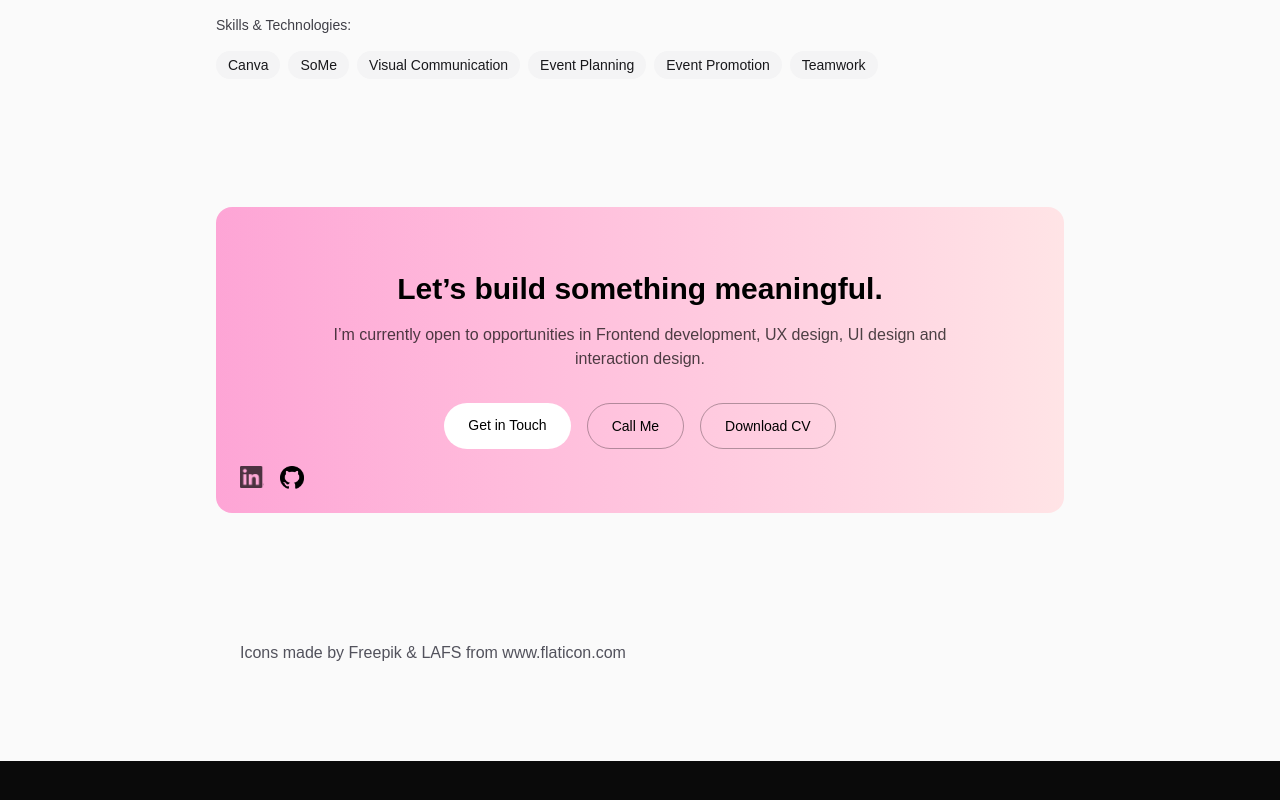
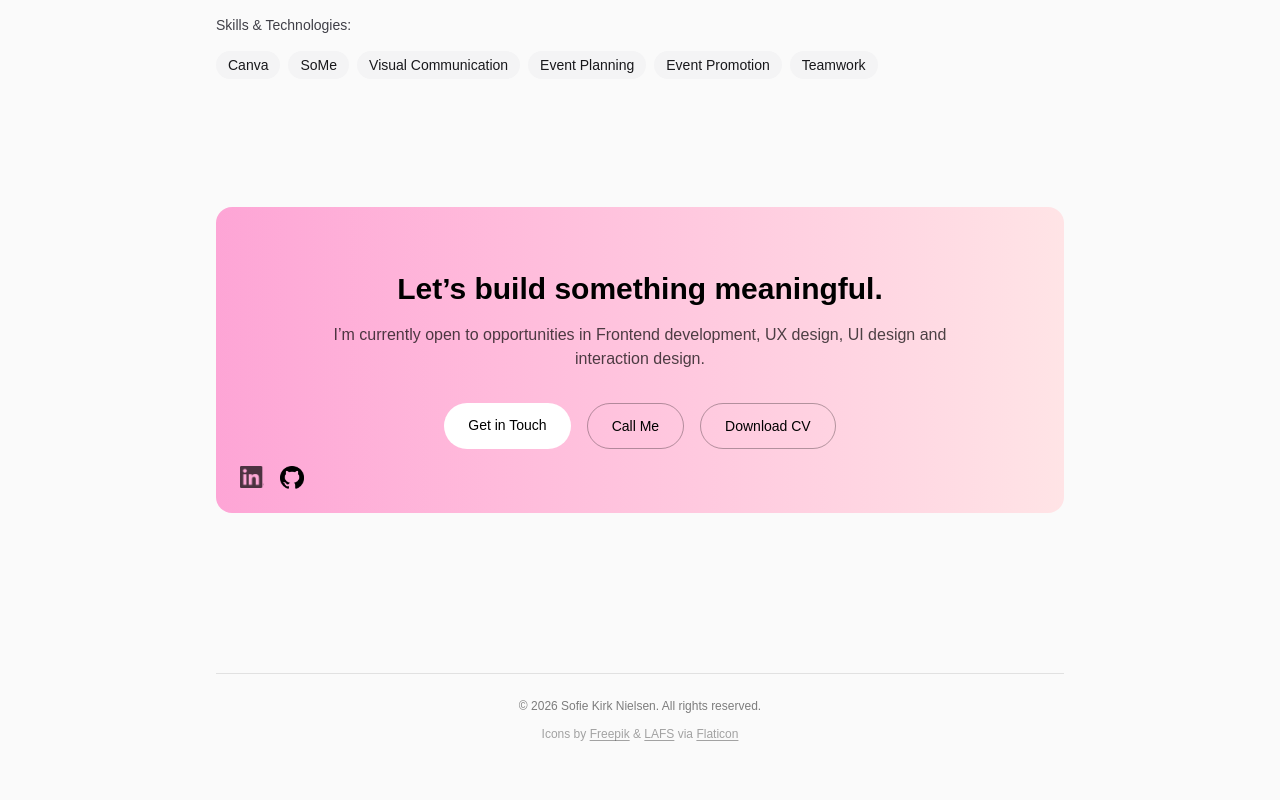
Before and after one commit to sofie-kirk22/my-cv, a Next.js app: page /my-cv/ in a window 1280 px wide. Shown: the part 5707-6507 px from the top of the page. Before the commit the page ends 6468 px from the top, so only its background shows below. Built offline with nearby package versions, Linux system fonts and the light colour scheme; a web font is replaced by a local one.

Commit message:
Created footerLink and copyrightFooter and inserted copyrightFooter into main page

```diff
--- /dev/null
+++ b/app/components/copyrightFooter.tsx
@@ -0,0 +1,32 @@
+import FooterLink from "./footerLink";
+
+export default function CopyrightFooter() {
+    const year = new Date().getFullYear();
+
+    return (
+        <footer className="mt-16 py-8 text-center text-xs text-black/50 dark:text-white/50">
+            <div className="mx-auto max-w-6xl border-t border-black/10 dark:border-white/10 pt-6 space-y-3">
+
+                <p>
+                    © {year} Sofie Kirk Nielsen. All rights reserved.
+                </p>
+
+                <p className="opacity-70">
+                    Icons by{" "}
+                    <FooterLink href="https://www.freepik.com">
+                        Freepik
+                    </FooterLink>{" "}
+                    &{" "}
+                    <FooterLink href="https://www.flaticon.com/authors/lafs">
+                        LAFS
+                    </FooterLink>{" "}
+                    via{" "}
+                    <FooterLink href="https://www.flaticon.com/">
+                        Flaticon
+                    </FooterLink>
+                </p>
+
+            </div>
+        </footer>
+    );
+}
--- /dev/null
+++ b/app/components/footerLink.tsx
@@ -0,0 +1,21 @@
+type FooterLinkProps = {
+  href: string;
+  children: React.ReactNode;
+};
+
+export default function FooterLink({ href, children }: FooterLinkProps) {
+  return (
+    <a
+      href={href}
+      target="_blank"
+      rel="noopener noreferrer"
+      className="
+        underline underline-offset-2
+        transition
+        hover:text-black dark:hover:text-white
+      "
+    >
+      {children}
+    </a>
+  );
+}
--- a/app/page.tsx
+++ b/app/page.tsx
@@ -6,6 +6,7 @@ import AboutSection from "./components/about";
 import BottomCTA from "./components/endBanner";
 import SkillsMap from "./components/skillsMap";
 import Volunteering from "./components/volunteering";
+import CopyrightFooter from "./components/copyrightFooter";
 
 const aboutParagraphs = [
   {
@@ -72,23 +73,10 @@ export default function Home() {
         <Volunteering />
 
         {/* CONTACT */}
-
         <BottomCTA />
 
-        <div className="mt-3 list-disc space-y-2 pl-6 text-zinc-600 dark:text-zinc-400">
-          Icons made by
-          <a href="https://www.freepik.com" title="Freepik">
-            {" " + "Freepik" + " "}
-          </a>
-          &
-          <a href="" title="LAFS">
-            {" " + "LAFS" + " "}
-          </a>
-          from
-          <a href="https://www.flaticon.com/" title="Flaticon">
-            {" " + "www.flaticon.com"}
-          </a>
-        </div>
+        {/* FOOTER */}
+        <CopyrightFooter />
 
       </main>
     </div>
```
